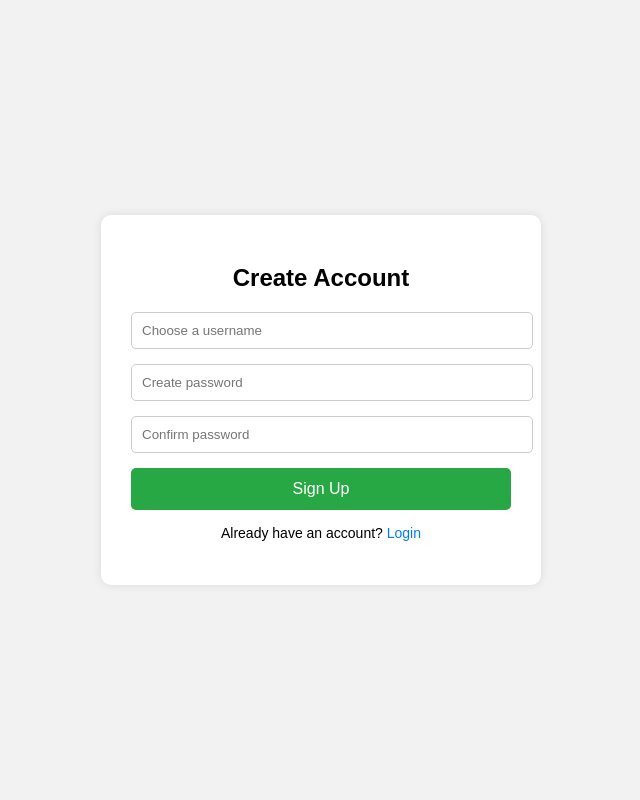
After one commit to Kush0302/AI-Job-Tracker, a Django app: page /accounts/signup/ in a window 1280 px wide. The commit adds this page. Shown: the whole page, without its empty margins (319-959 px from the left). Run offline with Django 5.2, Linux system fonts and the light colour scheme; some libraries are stand-ins or nearby versions.

Commit message:
completed user registration flow

```diff
--- a/config/settings.py
+++ b/config/settings.py
@@ -70,7 +70,7 @@ ROOT_URLCONF = 'config.urls'
 TEMPLATES = [
     {
         'BACKEND': 'django.template.backends.django.DjangoTemplates',
-        'DIRS': [],
+        'DIRS': [BASE_DIR / "templates"],
         'APP_DIRS': True,
         'OPTIONS': {
             'context_processors': [
@@ -146,3 +146,7 @@ DEFAULT_AUTO_FIELD = 'django.db.models.BigAutoField'
 
 MEDIA_URL = '/media/'
 MEDIA_ROOT = os.path.join(BASE_DIR, 'media')
+
+LOGIN_URL='/accounts/login/'
+LOGIN_REDIRECT_URL='/'
+LOGOUT_REDIRECT_URL='/accounts/login/'
--- a/config/urls.py
+++ b/config/urls.py
@@ -19,6 +19,8 @@ from django.urls import path, include # include lets you import URLs from anothe
 from tracker import views # import your job_list view
 from django.conf import settings
 from django.conf.urls.static import static
+from django.contrib.auth import views as auth_views
+from tracker.views import register_user
 
 urlpatterns = [
     path('admin/', admin.site.urls),
@@ -26,6 +28,9 @@ urlpatterns = [
     path('jobs/', include('tracker.urls')), #'' means "for the root URL and everything under it"
     path('', include('tracker.urls')),
     path("api/", include("tracker.urls")),
+    path("accounts/login/", auth_views.LoginView.as_view(template_name="login.html")),
+    path('accounts/logout/', auth_views.LogoutView.as_view()),
+    path('accounts/signup/', register_user, name="signup"),
 ]
 
 if settings.DEBUG:
--- /dev/null
+++ b/templates/signup.html
@@ -0,0 +1,87 @@
+<!DOCTYPE html>
+<html>
+<head>
+    <title>Sign Up | AI Job Tracker</title>
+    <style>
+        body {
+            font-family: Arial, sans-serif;
+            background: #f2f2f2;
+            display: flex;
+            justify-content: center;
+            align-items: center;
+            height: 100vh;
+            margin: 0;
+        }
+        .signup-box {
+            background: white;
+            padding: 30px;
+            width: 380px;
+            border-radius: 10px;
+            box-shadow: 0 0 10px rgba(0,0,0,0.1);
+        }
+        input {
+            width: 100%;
+            padding: 10px;
+            margin-bottom: 15px;
+            border-radius: 5px;
+            border: 1px solid #ccc;
+        }
+        button {
+            width: 100%;
+            padding: 12px;
+            background: #28a745;
+            color: white;
+            font-size: 16px;
+            border: none;
+            border-radius: 5px;
+            cursor: pointer;
+        }
+        button:hover {
+            background: #1e7e34;
+        }
+        .login-link {
+            text-align: center;
+            margin-top: 15px;
+            font-size: 14px;
+        }
+        .login-link a {
+            color: #007bff;
+            text-decoration: none;
+        }
+        .login-link a:hover {
+            text-decoration: underline;
+        }
+        h2 {
+            text-align: center;
+            margin-bottom: 20px;
+        }
+    </style>
+</head>
+
+<body>
+
+<div class="signup-box">
+    <h2>Create Account</h2>
+
+    <form method="POST">
+        {% csrf_token %}
+
+        <input type="text" name="username" placeholder="Choose a username" required>
+        <input type="password" name="password1" placeholder="Create password" required>
+        <input type="password" name="password2" placeholder="Confirm password" required>
+
+        <button type="submit">Sign Up</button>
+    </form>
+
+    {% if form.errors %}
+        <p style="color:red; text-align:center;">Please correct the errors above.</p>
+    {% endif %}
+
+    <p class="login-link">
+        Already have an account?
+        <a href="{% url 'login' %}">Login</a>
+    </p>
+</div>
+
+</body>
+</html>
--- a/tracker/templates/tracker/job_detail.html
+++ b/tracker/templates/tracker/job_detail.html
@@ -10,4 +10,5 @@
     <li><strong>Notes:</strong> {{ job.notes }}</li>
   </ul>
   <a href="{% url 'edit_job' job.pk %}" class="btn btn-warning">Edit Job</a>
+  <a href="{% url 'delete_job' job.id %}" class="btn btn-danger mt-2">Delete Job</a>
 {% endblock %}
--- a/tracker/urls.py
+++ b/tracker/urls.py
@@ -2,6 +2,7 @@ from django.urls import path  # Imports the path() function to define routes
 from .import views # Imports views from the current app
 from .views import get_resume_feedback
 from .views import JobApplicationListCreateView
+from django.contrib.auth import views as auth_views
 
 #path('jobs/') This maps the URL /jobs/ to your job_list view
 #views.job_list Calls the view function you just wrote
@@ -13,4 +14,7 @@ urlpatterns=[path('', views.job_list, name='job_list'),
              path('analytics/', views.analytics_dashboard, name="analytics"),
              path("get-resume-feedback/",get_resume_feedback, name="get_resume_feedback"),
              path("api/job-applications/", JobApplicationListCreateView.as_view(), name="job-applications"),
+             path("job/<int:pk>/delete/", views.delete_job, name='delete_job'),
+             path('login/', auth_views.LoginView.as_view(template_name='login.html'), name='login'),
+             path('logout/', auth_views.LogoutView.as_view(), name='logout'),
             ]
--- a/tracker/views.py
+++ b/tracker/views.py
@@ -15,12 +15,15 @@ import json
 from rest_framework import generics
 from .serializers import JobApplicationSerializer
 from tracker.models import JobApplication
+from django.contrib.auth.decorators import login_required
+from django.contrib.auth.forms import UserCreationForm
+from django.contrib.auth import login
 
 class JobApplicationListCreateView(generics.ListCreateAPIView):
     queryset=JobApplication.objects.all()
     serializer_class=JobApplicationSerializer
 
-
+@login_required
 def job_list(request): #request is a built-in object that represents the HTTP request sent by the browser
     status_filter=request.GET.get('status')
     sort_by=request.GET.get('sort', 'application_date')  #default sorting
@@ -54,6 +57,7 @@ def job_list(request): #request is a built-in object that represents the HTTP re
          'status_options' :status_options,
     })
 
+@login_required
 def add_job(request):
     if request.method=='POST':
         form=AddJobForm(request.POST, request.FILES)
@@ -68,12 +72,14 @@ def add_job(request):
 
     return render(request, 'tracker/add_job.html', {'form': form})
 
+@login_required
 def job_detail(request, pk):
 # Tries to get the job with the given ID. If not found, shows a 404 error page.
     job = get_object_or_404(JobApplication, pk=pk)
  # Renders the job_detail.html template and passes the job data to it
     return render(request, 'tracker/job_detail.html', {'job': job})
 
+@login_required
 def edit_job(request, pk):
     job = get_object_or_404(JobApplication, pk=pk)
     if request.method == 'POST':
@@ -86,6 +92,15 @@ def edit_job(request, pk):
         form = AddJobForm(instance=job)  # If GET request, pre-fill the form with the existing job's data
     return render(request, 'tracker/edit_job.html', {'form': form})
 
+@login_required
+def delete_job(request,pk):
+    job=get_object_or_404(JobApplication, pk=pk)
+    if request.method=='POST':
+        job.delete()
+        return redirect('job_list')
+    return render(request, 'tracker/delete_job.html', {'job':job})
+
+@login_required
 def analytics_dashboard(request):
 #values('status'): Creates a queryset grouped by the status field
 #annotate(count=Count('status')): Adds a count field with how many times each status appears
@@ -130,6 +145,18 @@ def analytics_dashboard(request):
         'pie_chart_div': pie_chart_div,
         'line_chart_div': line_div
     })
+
+def register_user(request):
+    if request.method == "POST":
+        form = UserCreationForm(request.POST)
+        if form.is_valid():
+            user = form.save()   # create user
+            login(request, user) # log them in automatically
+            return redirect("job_list")
+    else:
+        form = UserCreationForm()
+
+    return render(request, "signup.html", {"form": form})
 
 load_dotenv()
 
```
Also changed, not shown: templates/login.html (added, +81 -0 lines), tracker/templates/tracker/base.html (+9 -0 lines), tracker/templates/tracker/delete_job.html (added, +10 -0 lines).
